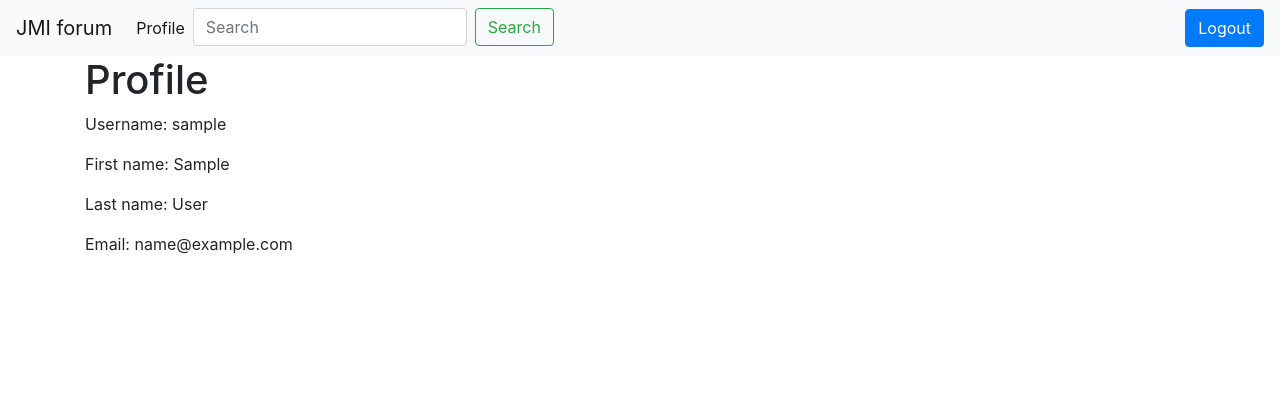
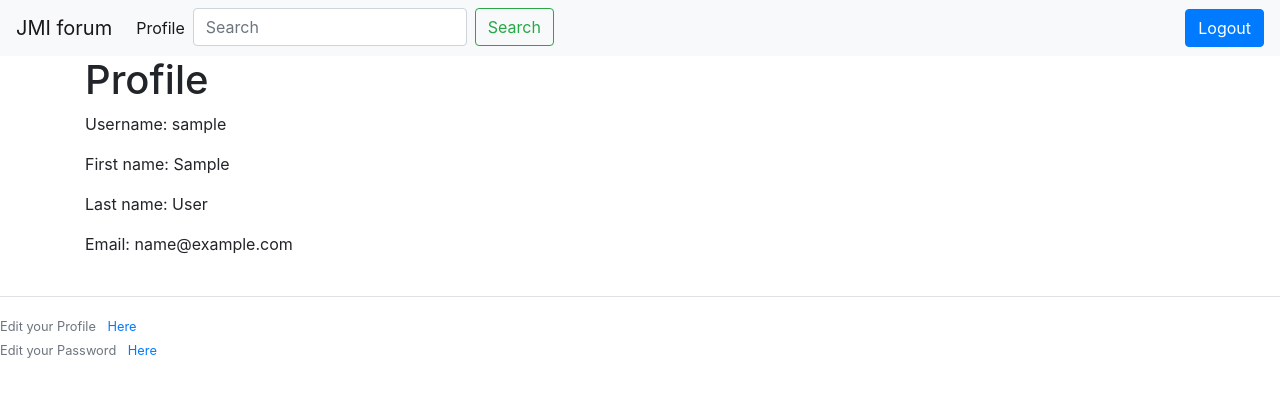
Before and after one commit to VisheshPandita/JMI-forums, a Django app: page /profile/ in a window 1280 px wide. Shown: the top 397 px of the page. Run offline with Django 3.2, Linux system fonts and the light colour scheme; the visitor is signed in with stand-in values (Sample User, id 1); some libraries are stand-ins or nearby versions.

Commit message:
Added profile images and backend

```diff
--- a/jmi/jmi/settings.py
+++ b/jmi/jmi/settings.py
@@ -124,3 +124,6 @@ USE_TZ = True
 # https://docs.djangoproject.com/en/2.1/howto/static-files/
 
 STATIC_URL = '/static/'
+
+MEDIA_URL = '/media/'
+MEDIA_ROOT = os.path.join(BASE_DIR, 'images/media')
--- a/jmi/jmiforums/models.py
+++ b/jmi/jmiforums/models.py
@@ -9,6 +9,7 @@ class Profile(models.Model):
   age = models.IntegerField(default=18)
   university = models.CharField(max_length=100, default='')
   department = models.CharField(max_length=50, default='')
+  image = models.ImageField( upload_to='profile_image', blank=True)
 
 
 # @receiver(post_save, sender=User)
--- a/jmi/jmiforums/templates/jmiforums/profile.html
+++ b/jmi/jmiforums/templates/jmiforums/profile.html
@@ -9,6 +9,14 @@
     <p>First name: {{ user.first_name }}</p>
     <p>Last name: {{ user.last_name }}</p>
     <p>Email: {{ user.email }}</p>
+    <img src="{{ user.profile.image.url }}" width="240">
 </div>
 
+<div class="border-top pt-3">
+          <small class="text-muted">
+              Edit your Profile<a class="ml-2" href="{% url 'jmiforums:edit_profile' %}"> Here</a><br>
+              Edit your Password<a class="ml-2" href="{% url 'jmiforums:change_password' %}"> Here</a>
+          </small>
+      </div>
+
 {% endblock %}
--- a/jmi/jmiforums/urls.py
+++ b/jmi/jmiforums/urls.py
@@ -15,6 +15,8 @@ Including another URLconf
 """
 from django.urls import path
 from . import views
+from django.conf import settings
+from django.conf.urls.static import static
 from django.contrib.auth.views import LoginView, LogoutView, PasswordResetView, PasswordResetDoneView, PasswordResetConfirmView
 
 app_name = "jmiforums"
@@ -29,8 +31,8 @@ urlpatterns = [
     path("profile/", views.profile, name="profile"),
     path("profile/edit/", views.edit_profile, name='edit_profile'),
     path("profile/edit/password/", views.change_password, name='change_password'),
-    path("profile/reset/password/", PasswordResetView.as_view(), name='reset_password'),
-    path("profile/reset/password/done/", PasswordResetDoneView.as_view(), name='reset_password_done'),
+    # path("profile/reset/password/", PasswordResetView.as_view(), {'template_name':'jmiforums/reset_password.html', 'post_reset_redirect': 'jmiforums:reset_password_done', 'email_template_name': 'jmiforums/reset_password_email.html'}, name='reset_password'),
+    # path("profile/reset/password/done/", PasswordResetDoneView.as_view(), name='reset_password_done'),
     # path("profile/reset/password/confirm/(?P<uidb64>[0-9A-Za-z]+)-(?P<token>.+)/", PasswordResetConfirmView.as_view(), name='reset_password_confirm'),
     path("<slug:subforum_name>/", views.subforum, name='subforum'),
-]
+] + static(settings.MEDIA_URL, document_root=settings.MEDIA_ROOT)
--- a/jmi/jmiforums/views.py
+++ b/jmi/jmiforums/views.py
@@ -113,9 +113,9 @@ def change_password(request):
     if form.is_valid():
       form.save()
       update_session_auth_hash(request, form.user)
-      return redirect('jmiforums:change_password')
+      return redirect('jmiforums:profile')
     else:
-      return redirect('jmiforums:change_password')
+      return redirect('jmiforums:profile')
 
   else:
     form = PasswordChangeForm(user=request.user)
```
Also changed, not shown: jmi/jmiforums/templates/jmiforums/reset_password.html (added, +19 -0 lines), jmi/jmiforums/templates/jmiforums/reset_password_email.html (added, +14 -0 lines), jmi/images/media/profile_image/680.jpg (added), jmi/images/media/profile_image/Untitled.jpg (added), jmi/jmiforums/migrations/0002_profile_image.py (added), jmi/jmiforums/templates/jmiforums/reset_password_done.html (added).
